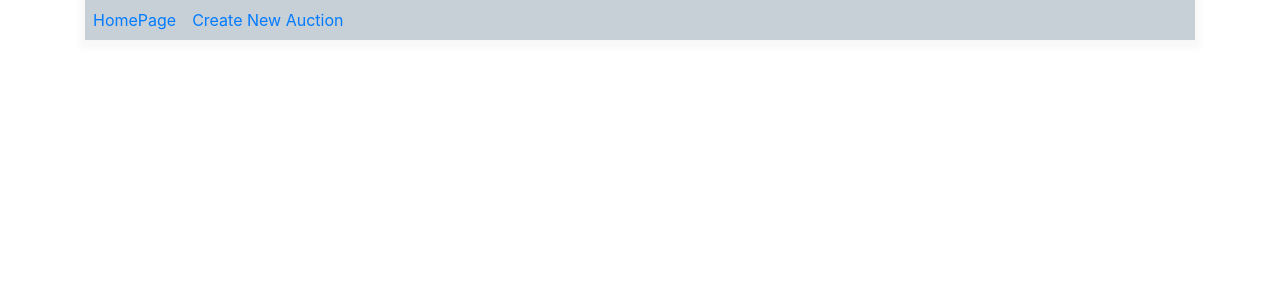
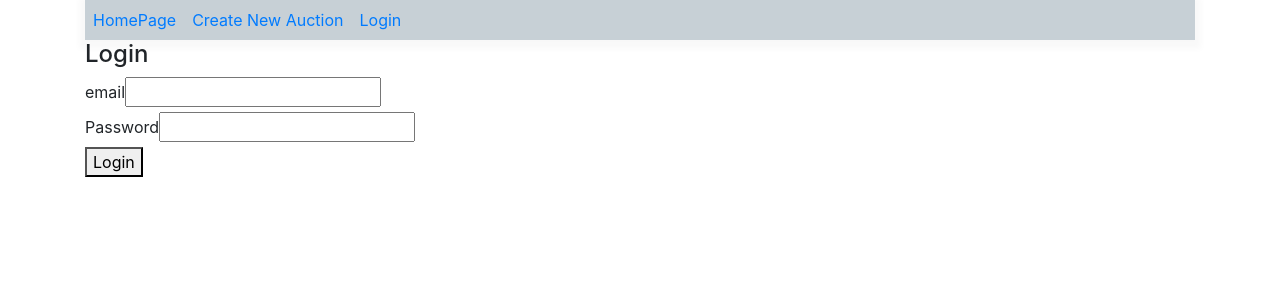
Before and after one commit to catalinispas/mern-auction, a React (Create React App) app in the folder client/: page /login in a window 1280 px wide. Shown: the top 300 px of the page. Built offline with nearby package versions, Linux system fonts and the light colour scheme.

Commit message:
added login/logout

```diff
--- a/client/src/App.js
+++ b/client/src/App.js
@@ -17,6 +17,7 @@ import ItemList from './components/ItemList';
 import NavBar from './components/NavBar';
 import Item from './components/Item';
 import CreateAuction from './components/CreateAuction';
+import Login from './components/Login';
 
 // Main app
 function App() {
@@ -29,6 +30,7 @@ function App() {
             <Route path='/' exact={true} component={ItemList}></Route>
             <Route path='/bids/:itemId' component={Item}></Route>
             <Route path='/newAuction' component={CreateAuction}></Route>
+            <Route path='/login' component={Login}></Route>
           </Switch>
         </Container>
       </Router>
--- /dev/null
+++ b/client/src/components/Login.js
@@ -0,0 +1,76 @@
+import React, { useState } from 'react';
+
+const Login = () => {
+  const [email, setEmail] = useState('');
+  const [password, setPassword] = useState('');
+  const [token, setToken] = useState(sessionStorage.getItem('token'));
+
+  const newAuth = {
+    email: email,
+    password: password,
+  };
+
+  function loginAction() {
+    console.log({ newAuth });
+
+    fetch('http://localhost:5000/api/auth', {
+      method: 'POST',
+      headers: {
+        'Content-Type': 'application/json',
+      },
+      body: JSON.stringify(newAuth),
+    })
+      .then((response) => response.json())
+      .then((data) => {
+        console.log('Success:', data);
+        sessionStorage.setItem('token', data.token);
+        setToken(data.token);
+        console.log(`Local token is ${data.token}`);
+      })
+      .catch((error) => {
+        console.error('Error:', error);
+      });
+  }
+
+  return (
+    // check to see if the user is already logged in and return the token if he is
+    token && token != '' && token != undefined ? (
+      <div>
+        <p>`You are logged in with token: {token}`</p>
+        <button
+          type='button'
+          onClick={() => {
+            sessionStorage.removeItem('token');
+            setToken('');
+          }}
+        >
+          Log Out
+        </button>
+      </div>
+    ) : (
+      <div className='wrapper'>
+        <h4>Login</h4>
+        <form>
+          <label>email</label>
+          <input
+            type='text'
+            value={email}
+            onChange={(e) => setEmail(e.target.value)}
+          />
+          <br />
+          <label>Password</label>
+          <input
+            type='password'
+            value={password}
+            onChange={(e) => setPassword(e.target.value)}
+          />
+        </form>
+        <button type='button' onClick={loginAction}>
+          Login
+        </button>
+      </div>
+    )
+  );
+};
+
+export default Login;
--- a/client/src/components/NavBar.js
+++ b/client/src/components/NavBar.js
@@ -10,6 +10,9 @@ const NavBar = () => {
       <Link to='/newAuction' className='mainNav-link'>
         Create New Auction
       </Link>
+      <Link to='Login' className='mainNav-link'>
+        Login
+      </Link>
     </nav>
   );
 };
--- a/package.json
+++ b/package.json
@@ -14,6 +14,7 @@
   "author": "Catalin Ispas",
   "license": "MIT",
   "dependencies": {
+    "@reduxjs/toolkit": "^1.6.1",
     "bcryptjs": "^2.4.3",
     "concurrently": "^6.0.2",
     "config": "^3.3.6",
```
Also changed, not shown: 1 other file (tests, documents, lock files or other folders).
